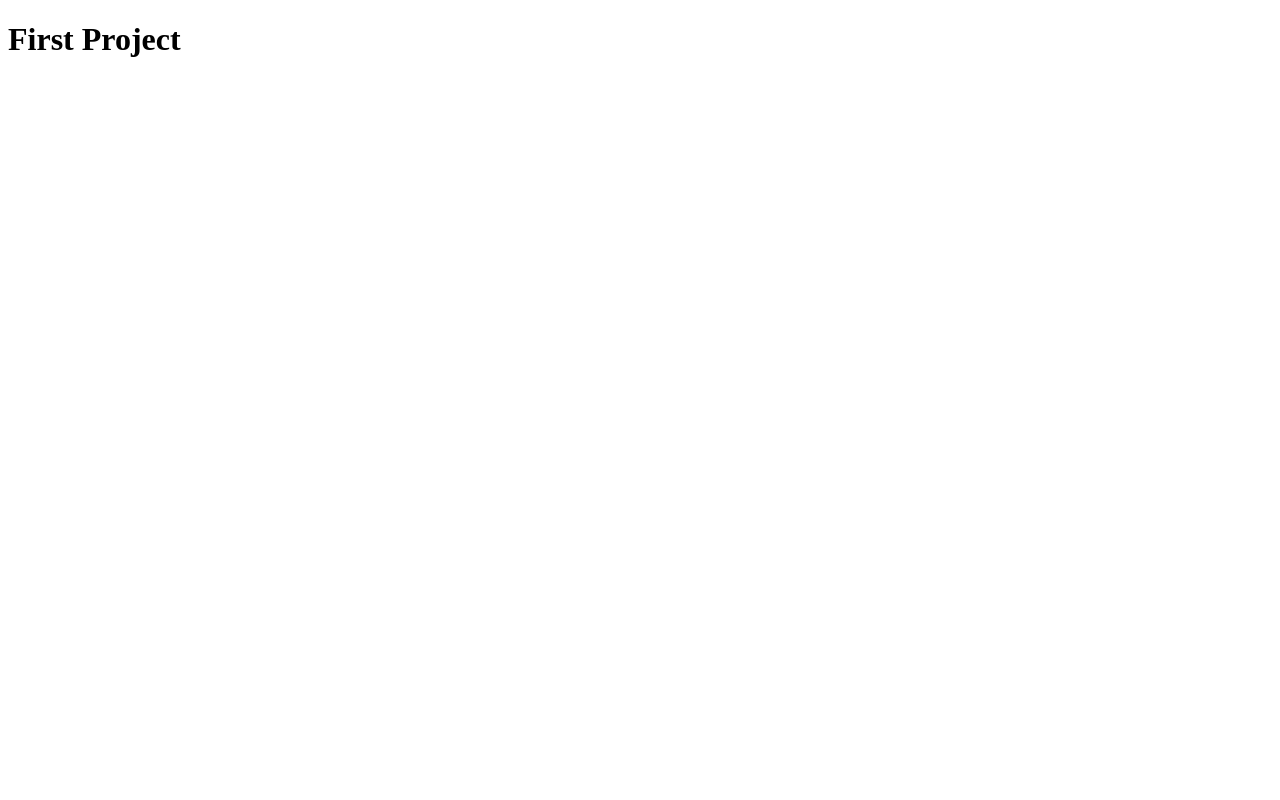
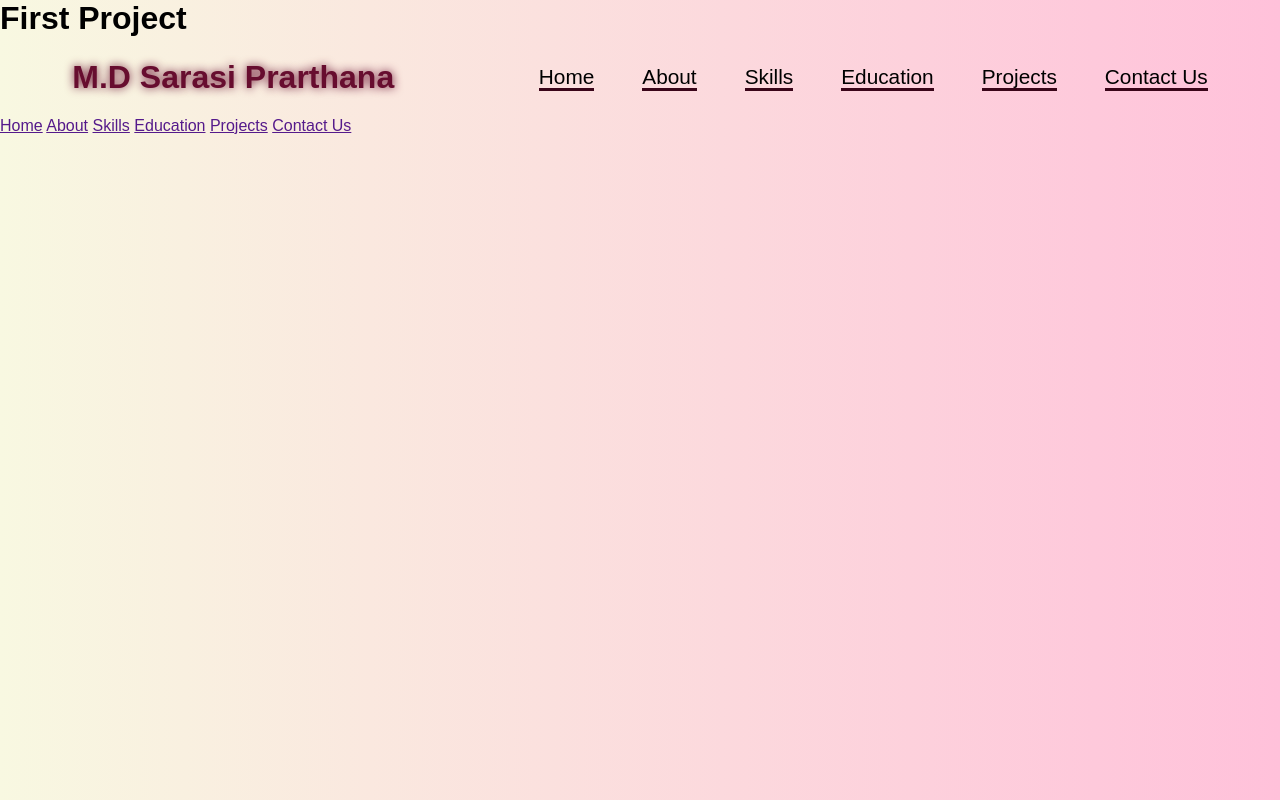
Before and after one commit to SarasiPrarthana/First_Project, a plain HTML site: page index.html in a window 1280 px wide. Shown: the top 800 px of the page. Drawn offline with Linux system fonts and the light colour scheme.

Commit message:
Add Navbar

```diff
--- a/assets/css/style.css
+++ b/assets/css/style.css
@@ -0,0 +1,78 @@
+* { /*reset padding,margin for all elements*/
+    padding: 0;
+    margin: 0;
+    font-family: 'Poppins', sans-serif;
+    box-sizing: border-box;
+}
+
+html{
+   overflow-x: hidden;
+}
+
+body{
+    width: 100%;
+    height: 200vh;
+    overflow: hidden;
+    background: linear-gradient(to right,#F8F8E1,#FFC1DA);
+}
+
+nav{
+   width: 100%;
+   height: 10vh;
+   position: sticky;
+}
+
+.nav-container{
+    width: 100%;
+    height: 100%;
+    display: flex;
+    justify-content: space-around;
+    align-items: center;
+}
+
+.logo{
+   color: black;
+   font-size: 2rem;
+   font-weight: bolder;
+}
+
+.logo span{
+    color: #670D2F;
+    text-shadow:0 0 10px;
+}
+
+.hamburg, .cancel{
+    cursor: pointer;
+    position: absolute;
+    right: 15px;
+    top: 10px;
+    color: black;
+    font-size: 2rem;
+    display: none;
+}
+
+.nav-container .links{
+    display: flex;
+    gap: 3rem;
+    align-items: center;
+}
+
+.nav-container .links a{
+    position: relative;
+    font-size: 1.3rem;
+    color: black;
+    text-decoration: none;
+    font-weight: 500;
+    transform: 0.3s linear;
+}
+
+.nav-container .links a::before{
+    position: absolute;
+    content: "";
+    bottom: -3px;
+    left: 0;
+    width: 100%;
+    height: 3px;
+    background-color: #3A0519;
+    transition: 0.2s linear;
+}
--- a/index.html
+++ b/index.html
@@ -4,8 +4,36 @@
     <meta charset="UTF-8">
     <meta name="viewport" content="width=device-width, initial-scale=1.0">
     <title>First Project</title>
+    <link rel="stylesheet" href="/assets/css/style.css">
 </head>
 <body>
     <h1>First Project</h1>
+     <nav><!--Semantic tag to define a block of navigation links on a webpage-->
+           <div class="nav-container">
+            <div class="logo">
+                <span>M.D Sarasi Prarthana</span>
+            </div>
+            <div class="links">
+                <div class="link"><a href="#">Home</a></div>
+                <div class="link"><a href="#">About</a></div>
+                <div class="link"><a href="#">Skills</a></div>
+                <div class="link"><a href="#">Education</a></div>
+                <div class="link"><a href="#">Projects</a></div>
+                <div class="link contact-btn"><a href="#">Contact Us</a></div>
+            </div>
+           <i class="fa-solid fa-bars hamburg" onclick="hamburg()"></i><!--FontAwesome menu icon -->
+            </div>
+           <div class="dropdown">
+                <div class="links">
+                  <a href="">Home</a>
+                  <a href="">About</a>
+                  <a href="">Skills</a>
+                  <a href="">Education</a>
+                  <a href="">Projects</a>
+                  <a href="">Contact Us</a>
+                  <i class="fa-solid fa-xmark cancel"></i>
+                </div>
+           </div>
+           </nav>
 </body>
 </html>
```
